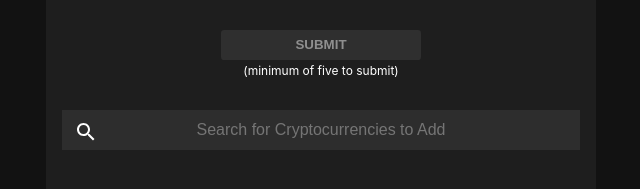
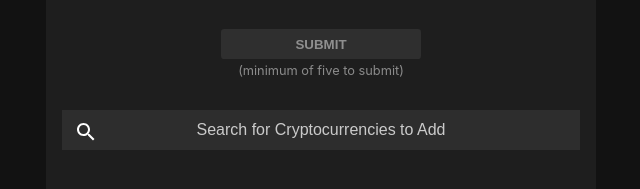
Before and after one commit to Tepeup/Crypto-Rank, a Next.js app: page / in a window 1280 px wide. Shown: the part 443-632 px from the top of the page, without its empty margins (319-959 px from the left). Built offline with nearby package versions, Linux system fonts and the light colour scheme.

Commit message:
font color changes

```diff
--- a/styles/globals.css
+++ b/styles/globals.css
@@ -236,9 +236,9 @@ textarea {
   font-size: 16px;
 }
   .error-message{
-    font-size: 12px;
+    font-size: 0.8em;
     justify-self: center;
-    color: white;
+    color: #8B8B8B;
     margin-top: 0.25em;
   }
   .added {
@@ -260,3 +260,8 @@ textarea {
   .add-button{
     font-weight: bold;
   }
+
+  ::placeholder { /* Chrome, Firefox, Opera, Safari 10.1+ */
+    color: white;
+    opacity: 0.75; /* Firefox */
+  }
```
